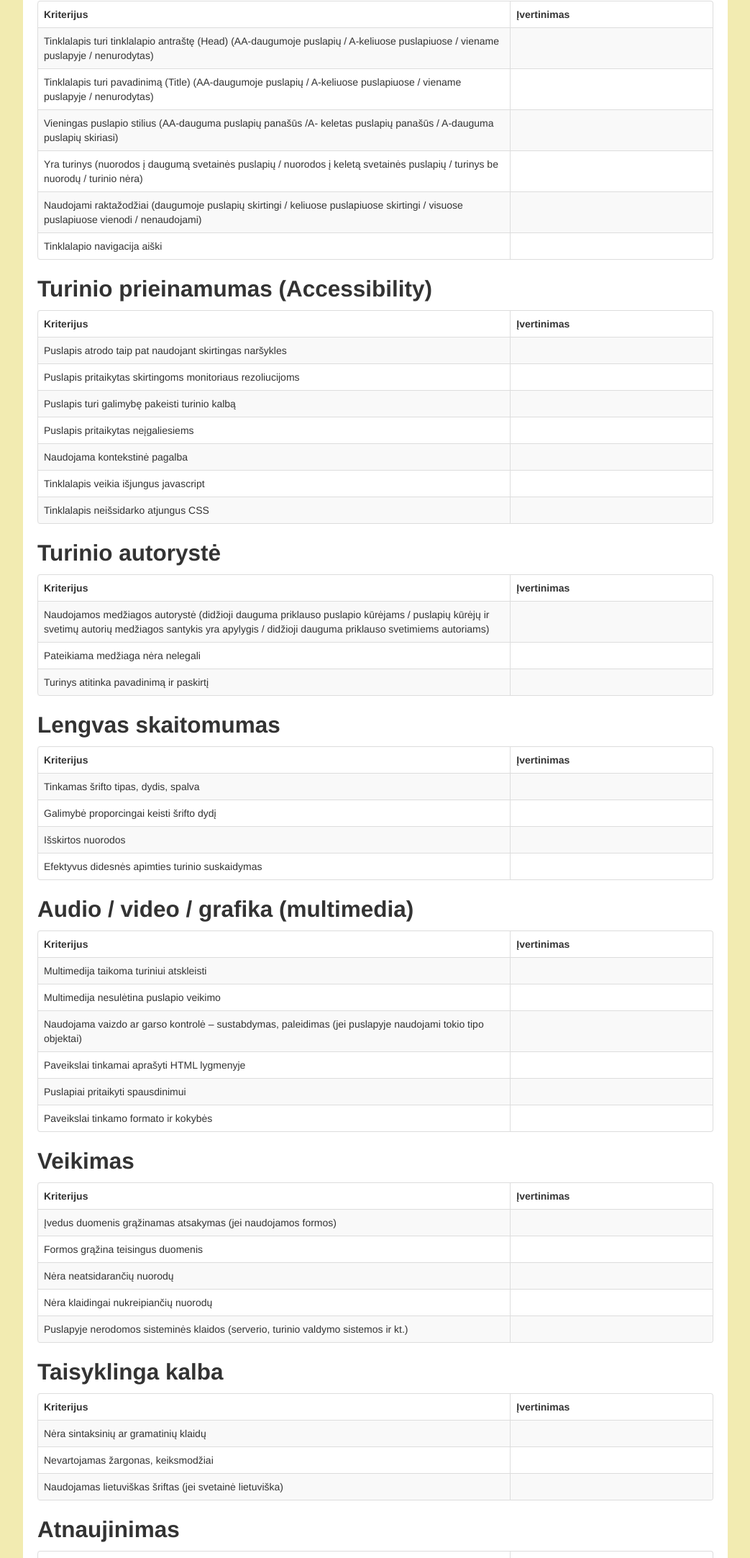
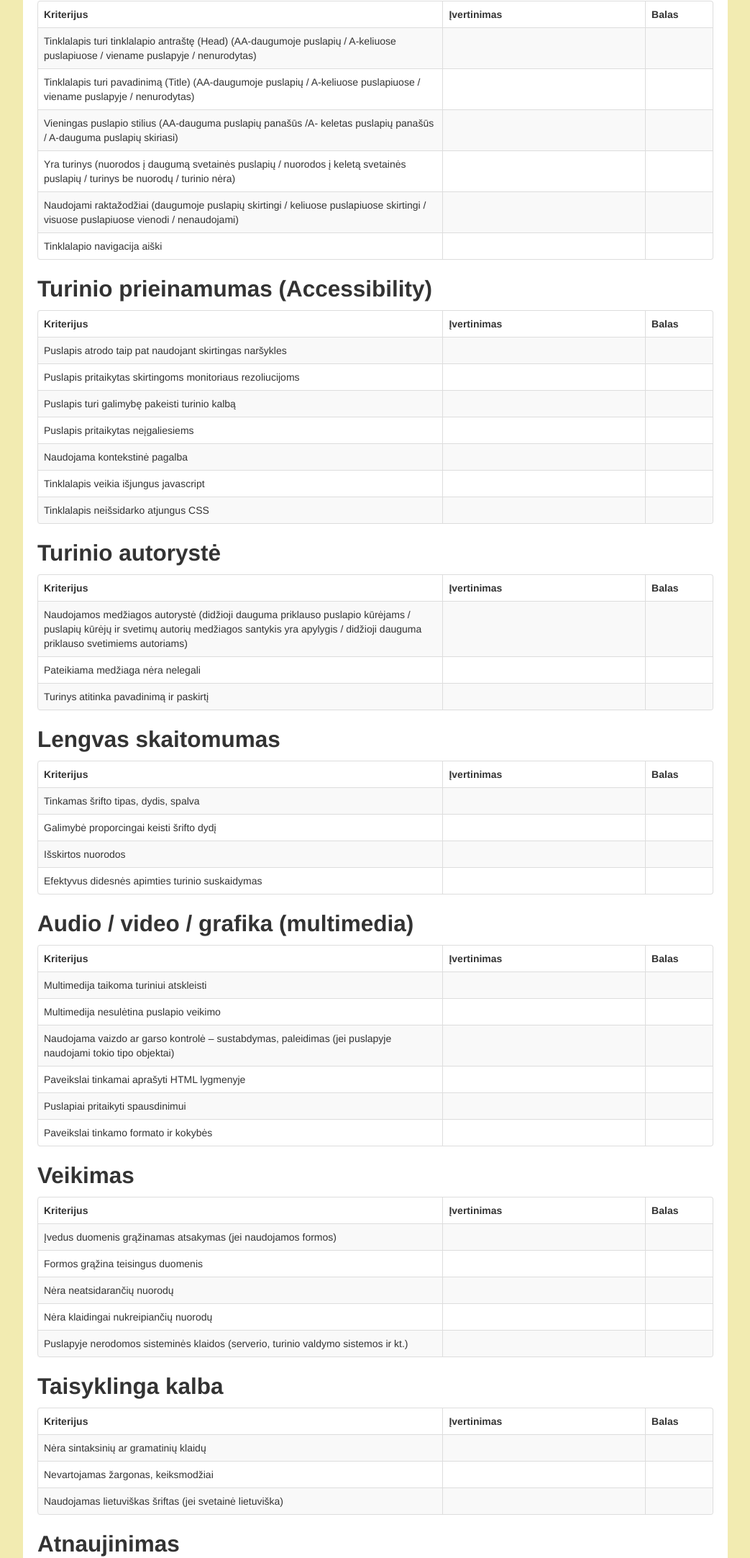
Before and after one commit to murnieza/KTU_saitynai, a plain HTML site: page index.html in a window 1280 px wide. Shown: the part 635-2800 px from the top of the page at 72% size, without its empty margins (118-1161 px from the left). Drawn offline with Linux system fonts and the light colour scheme.

Commit message:
Pridėtas balo stulpelis

```diff
--- a/index.html
+++ b/index.html
@@ -39,23 +39,28 @@
 						<tr>
 							<th>Kriterijus</th>
 							<th class="fixed">Įvertinimas</th>
+							<th class="balas">Balas</th>
 						</tr>
 					</thead>
 					<tbody>
 						<tr>
 							<td>Nurodytas puslapio autorius (pvz., metaduomenyse, puslapiuose)</td>
 							<td></td>
+							<td></td>
 						</tr>
 						<tr>
 							<td>Nurodyta sukūrimo/ atnaujinimo data (pvz., metaduomenyse, puslapiuose)</td>
+							<td></td>
 							<td></td>
 						</tr>
 						<tr>
 							<td>Nurodyta kontaktinė informacija</td>
 							<td></td>
+							<td></td>
 						</tr>
 						<tr>
 							<td>Nurodyta puslapio institucija</td>
+							<td></td>
 							<td></td>
 						</tr>
 	    			</tbody>
@@ -68,31 +73,38 @@
 						<tr>
 							<th>Kriterijus</th>
 							<th class="fixed">Įvertinimas</th>
+							<th class="balas">Balas</th>
 						</tr>
 					</thead>
 					<tbody>
 						<tr>
 							<td>Tinklalapis turi tinklalapio antraštę (Head) (AA-daugumoje puslapių / A-keliuose puslapiuose / viename puslapyje / nenurodytas)</td>
 							<td></td>
+							<td></td>
 						</tr>
 						<tr>
 							<td>Tinklalapis turi pavadinimą (Title) (AA-daugumoje puslapių / A-keliuose puslapiuose / viename puslapyje / nenurodytas)</td>
+							<td></td>
 							<td></td>
 						</tr>
 						<tr>
 							<td>Vieningas puslapio stilius (AA-dauguma puslapių panašūs /A- keletas puslapių panašūs / A-dauguma puslapių skiriasi)</td>
 							<td></td>
+							<td></td>
 						</tr>
 						<tr>
 							<td>Yra turinys (nuorodos į daugumą svetainės puslapių / nuorodos į keletą svetainės puslapių / turinys be nuorodų / turinio nėra)</td>
+							<td></td>
 							<td></td>
 						</tr>
 						<tr>
 							<td>Naudojami raktažodžiai (daugumoje puslapių skirtingi / keliuose puslapiuose skirtingi / visuose puslapiuose vienodi / nenaudojami)</td>
 							<td></td>
+							<td></td>
 						</tr>
 						<tr>
 							<td>Tinklalapio navigacija aiški</td>
+							<td></td>
 							<td></td>
 						</tr>
 	    			</tbody>
@@ -105,35 +117,43 @@
 						<tr>
 							<th>Kriterijus</th>
 							<th class="fixed">Įvertinimas</th>
+							<th class="balas">Balas</th>
 						</tr>
 					</thead>
 					<tbody>
 						<tr>
 							<td>Puslapis atrodo taip pat naudojant skirtingas naršykles</td>
 							<td></td>
+							<td></td>
 						</tr>
 						<tr>
 							<td>Puslapis pritaikytas skirtingoms monitoriaus rezoliucijoms</td>
+							<td></td>
 							<td></td>
 						</tr>
 						<tr>
 							<td>Puslapis turi galimybę pakeisti turinio kalbą</td>
 							<td></td>
+							<td></td>
 						</tr>
 						<tr>
 							<td>Puslapis pritaikytas neįgaliesiems</td>
+							<td></td>
 							<td></td>
 						</tr>
 						<tr>
 							<td>Naudojama kontekstinė pagalba</td>
 							<td></td>
+							<td></td>
 						</tr>
 						<tr>
 							<td>Tinklalapis veikia išjungus javascript</td>
 							<td></td>
+							<td></td>
 						</tr>
 						<tr>
 							<td>Tinklalapis neišsidarko atjungus CSS</td>
+							<td></td>
 							<td></td>
 						</tr>
 	    			</tbody>
@@ -146,19 +166,23 @@
 						<tr>
 							<th>Kriterijus</th>
 							<th class="fixed">Įvertinimas</th>
+							<th class="balas">Balas</th>
 						</tr>
 					</thead>
 					<tbody>
 						<tr>
 							<td>Naudojamos medžiagos autorystė (didžioji dauguma priklauso puslapio kūrėjams / puslapių kūrėjų ir svetimų autorių medžiagos santykis yra apylygis / didžioji dauguma priklauso svetimiems autoriams)</td>
 							<td></td>
+							<td></td>
 						</tr>
 						<tr>
 							<td>Pateikiama medžiaga nėra nelegali</td>
 							<td></td>
+							<td></td>
 						</tr>
 						<tr>
 							<td>Turinys atitinka pavadinimą ir paskirtį</td>
+							<td></td>
 							<td></td>
 						</tr>
 	    			</tbody>
@@ -171,23 +195,28 @@
 						<tr>
 							<th>Kriterijus</th>
 							<th class="fixed">Įvertinimas</th>
+							<th class="balas">Balas</th>
 						</tr>
 					</thead>
 					<tbody>
 						<tr>
 							<td>Tinkamas šrifto tipas, dydis, spalva</td>
 							<td></td>
+							<td></td>
 						</tr>
 						<tr>
 							<td>Galimybė proporcingai keisti šrifto dydį</td>
+							<td></td>
 							<td></td>
 						</tr>
 						<tr>
 							<td>Išskirtos nuorodos</td>
 							<td></td>
+							<td></td>
 						</tr>
 						<tr>
 							<td>Efektyvus didesnės apimties turinio suskaidymas</td>
+							<td></td>
 							<td></td>
 						</tr>
 	    			</tbody>
@@ -200,31 +229,38 @@
 						<tr>
 							<th>Kriterijus</th>
 							<th class="fixed">Įvertinimas</th>
+							<th class="balas">Balas</th>
 						</tr>
 					</thead>
 					<tbody>
 						<tr>
 							<td>Multimedija taikoma turiniui atskleisti</td>
 							<td></td>
+							<td></td>
 						</tr>
 						<tr>
 							<td>Multimedija nesulėtina puslapio veikimo</td>
+							<td></td>
 							<td></td>
 						</tr>
 						<tr>
 							<td>Naudojama vaizdo ar garso kontrolė – sustabdymas, paleidimas (jei puslapyje naudojami tokio tipo objektai)</td>
 							<td></td>
+							<td></td>
 						</tr>
 						<tr>
 							<td>Paveikslai tinkamai aprašyti HTML lygmenyje</td>
+							<td></td>
 							<td></td>
 						</tr>
 						<tr>
 							<td>Puslapiai pritaikyti spausdinimui</td>
 							<td></td>
+							<td></td>
 						</tr>
 						<tr>
 							<td>Paveikslai tinkamo formato ir kokybės</td>
+							<td></td>
 							<td></td>
 						</tr>
 	    			</tbody>
@@ -237,27 +273,33 @@
 						<tr>
 							<th>Kriterijus</th>
 							<th class="fixed">Įvertinimas</th>
+							<th class="balas">Balas</th>
 						</tr>
 					</thead>
 					<tbody>
 						<tr>
 							<td>Įvedus duomenis grąžinamas atsakymas (jei naudojamos formos)</td>
 							<td></td>
+							<td></td>
 						</tr>
 						<tr>
 							<td>Formos grąžina teisingus duomenis</td>
+							<td></td>
 							<td></td>
 						</tr>
 						<tr>
 							<td>Nėra neatsidarančių nuorodų</td>
 							<td></td>
+							<td></td>
 						</tr>
 						<tr>
 							<td>Nėra klaidingai nukreipiančių nuorodų</td>
 							<td></td>
+							<td></td>
 						</tr>
 						<tr>
 							<td>Puslapyje nerodomos sisteminės klaidos (serverio, turinio valdymo sistemos ir kt.)</td>
+							<td></td>
 							<td></td>
 						</tr>
 	    			</tbody>
@@ -270,19 +312,23 @@
 						<tr>
 							<th>Kriterijus</th>
 							<th class="fixed">Įvertinimas</th>
+							<th class="balas">Balas</th>
 						</tr>
 					</thead>
 					<tbody>
 						<tr>
 							<td>Nėra sintaksinių ar gramatinių klaidų</td>
 							<td></td>
+							<td></td>
 						</tr>
 						<tr>
 							<td>Nevartojamas žargonas, keiksmodžiai</td>
 							<td></td>
+							<td></td>
 						</tr>
 						<tr>
 							<td>Naudojamas lietuviškas šriftas (jei svetainė lietuviška)</td>
+							<td></td>
 							<td></td>
 						</tr>
 	    			</tbody>
@@ -295,23 +341,28 @@
 						<tr>
 							<th>Kriterijus</th>
 							<th class="fixed">Įvertinimas</th>
+							<th class="balas">Balas</th>
 						</tr>
 					</thead>
 					<tbody>
 						<tr>
 							<td>Nurodyta atnaujinimo data</td>
 							<td></td>
+							<td></td>
 						</tr>
 						<tr>
 							<td>Nurodyti atnaujinti objektai</td>
+							<td></td>
 							<td></td>
 						</tr>
 						<tr>
 							<td>Atnaujinimai vykdomi pakankamai dažnai</td>
 							<td></td>
+							<td></td>
 						</tr>
 						<tr>
 							<td>Galimybė prenumeruoti naujienas</td>
+							<td></td>
 							<td></td>
 						</tr>
 	    			</tbody>
@@ -324,35 +375,43 @@
 						<tr>
 							<th>Kriterijus</th>
 							<th class="fixed">Įvertinimas</th>
+							<th class="balas">Balas</th>
 						</tr>
 					</thead>
 					<tbody>
 						<tr>
 							<td>HTML dydis (atitinkamai pagal tinklalapį, pageidautina &lt;50kb)</td>
 							<td></td>
+							<td></td>
 						</tr>
 						<tr>
 							<td>Bendras dydis (atitinkamai pagal tinklalapį, pageidautina &lt; 150kb, priimtina &lt;500kb)</td>
+							<td></td>
 							<td></td>
 						</tr>
 						<tr>
 							<td>Užklausų kiekis (viso tinklalapio parsiuntimui, pageidautina iki 50)</td>
 							<td></td>
+							<td></td>
 						</tr>
 						<tr>
 							<td>Generavimo laikas (pageidautina iki 2sek., priimtina iki 4-5 sek.)</td>
+							<td></td>
 							<td></td>
 						</tr>
 						<tr>
 							<td>CSS ir Javascript failų kiekis (pageidautina iki 3, priimtina iki 10)</td>
 							<td></td>
+							<td></td>
 						</tr>
 						<tr>
 							<td>Galimybė siųsti naršyklei suarchyvuotą HTML (naudojamas Gzip ar ne)</td>
 							<td></td>
+							<td></td>
 						</tr>
 						<tr>
 							<td>Ten kur prasminga, naudojamas AJAX (pvz., vertinimui, balsavimui, komentavimui ir pan.)</td>
+							<td></td>
 							<td></td>
 						</tr>
 	    			</tbody>
@@ -365,23 +424,28 @@
 						<tr>
 							<th>Kriterijus</th>
 							<th class="fixed">Įvertinimas</th>
+							<th class="balas">Balas</th>
 						</tr>
 					</thead>
 					<tbody>
 						<tr>
 							<td>Validus HTML (validator.w3.org)</td>
 							<td></td>
+							<td></td>
 						</tr>
 						<tr>
 							<td>Validus CSS (jigsaw.w3.org/css-validator/)</td>
+							<td></td>
 							<td></td>
 						</tr>
 						<tr>
 							<td>Javascript be klaidų (reikia žiūrėti į naršyklės javascript konsolę)</td>
 							<td></td>
+							<td></td>
 						</tr>
 						<tr>
 							<td>Lentelių naudojimas formatavimui (nenaudojamos, naudojamos saikingai/nesaikingai)</td>
+							<td></td>
 							<td></td>
 						</tr>
 	    			</tbody>
@@ -394,51 +458,63 @@
 						<tr>
 							<th>Kriterijus</th>
 							<th class="fixed">Įvertinimas</th>
+							<th class="balas">Balas</th>
 						</tr>
 					</thead>
 					<tbody>
 						<tr>
 							<td>Tinklalapio rangas google sistemoje</td>
 							<td></td>
+							<td></td>
 						</tr>
 						<tr>
 							<td>Vidinės puslapių nuorodos yra prasminės (pvz. www.zalgiris.lt/apie-komanda.html)</td>
+							<td></td>
 							<td></td>
 						</tr>
 						<tr>
 							<td>Naudojami raktažodžiai ir aprašymas metaduomenyse</td>
 							<td></td>
+							<td></td>
 						</tr>
 						<tr>
 							<td>Raktažodžiai ir aprašymas metaduomenyse naudojami saikingai (t.y., nespaminama raktažodžiais, iki 10 raktažodžių)</td>
+							<td></td>
 							<td></td>
 						</tr>
 						<tr>
 							<td>Raktažodžiai susiję su turinių ir dalį jų galima rasti tekstuose</td>
 							<td></td>
+							<td></td>
 						</tr>
 						<tr>
 							<td>Nuorodos ir paveiksliukai turi prasminius alternatyvius aprašymus (naudojant alt arba title atributus)</td>
+							<td></td>
 							<td></td>
 						</tr>
 						<tr>
 							<td>Laikomasi semantinio žiniatinklio taisyklių (pvz., lentelės naudojamos lenteliniams duomenims, sąrašinės struktūros – sąrašams, antraštės – tik tikroms antraštėms ir t.t.)</td>
 							<td></td>
+							<td></td>
 						</tr>
 						<tr>
 							<td>Naudojami žymių (raktažodžių) debesys (tag clouds) (jei naudojami – ar naudojami prasmingai)</td>
+							<td></td>
 							<td></td>
 						</tr>
 						<tr>
 							<td>Tinklalapių turinys (tekstai, flash objektai) pasiekiamas ir išjungus javascript’ą (kartais neteisingai panaudojamas AJAX, flash objektai pasiekiami tik per javascript’ą)</td>
 							<td></td>
+							<td></td>
 						</tr>
 						<tr>
 							<td>Egzistuoja sudarytas svetainės žemėlapis paieškos sistemoms (paprastai - sitemap.xml)</td>
 							<td></td>
+							<td></td>
 						</tr>
 						<tr>
 							<td>Naudojamos ar ne “juodosios technologijos” (pvz., raktažodžiai yra puslapyje, bet pažymėti fono spalva, kad juos matytų tik paieškos sistemos, o žmonės – ne ir pan.)</td>
+							<td></td>
 							<td></td>
 						</tr>
 	    			</tbody>
--- a/stl.css
+++ b/stl.css
@@ -6,6 +6,10 @@ body {
 	width: 30%;
 }
 
+.balas {
+	width: 10%;
+}
+
 .container {
 	background-color: #FFFFFF;
 	padding: 20px;
```
